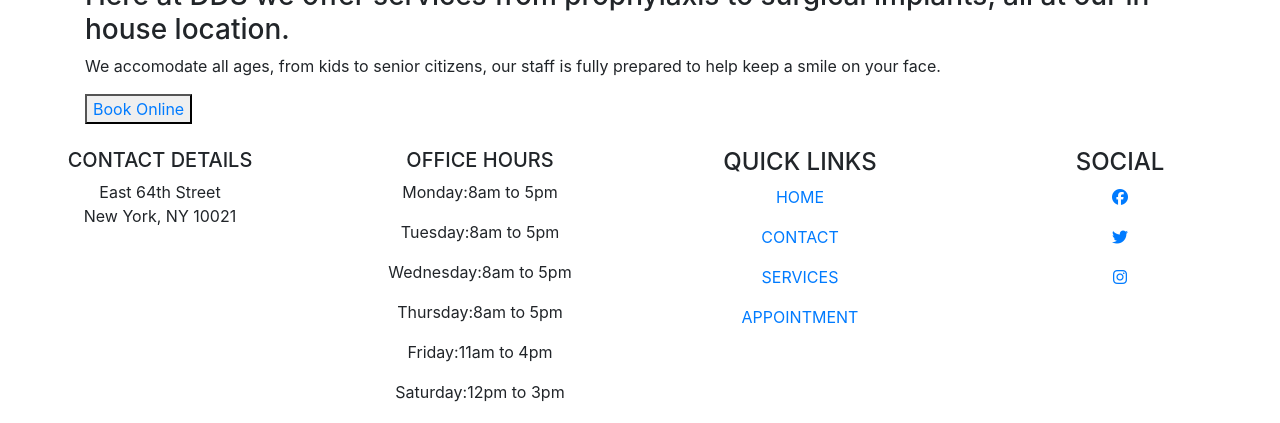
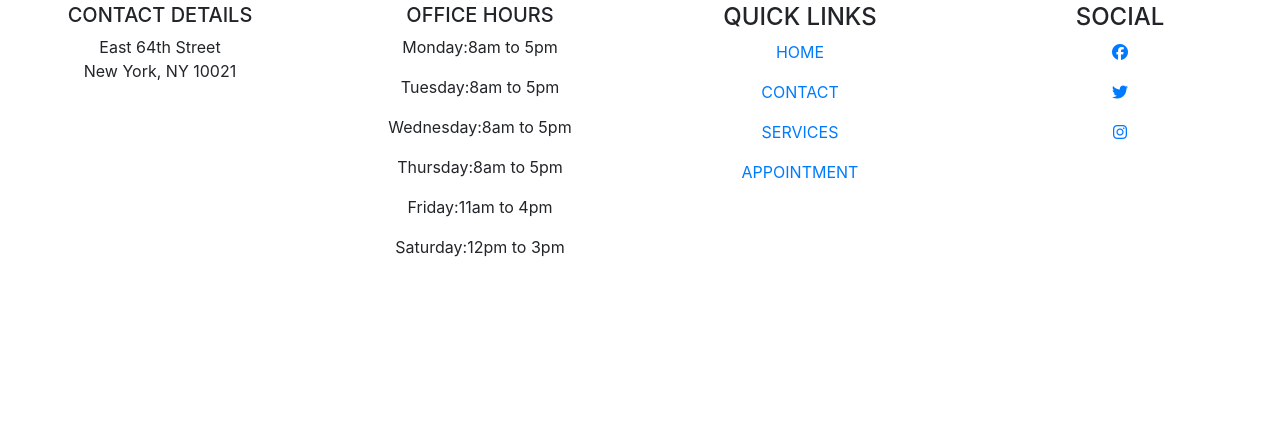
Before and after one commit to Akintola97/django_bootstrap, a Django app: page /services.html in a window 1280 px wide. Shown: the part 377-800 px from the top of the page. Run offline with Django 3.2, Linux system fonts and the light colour scheme; some libraries are stand-ins or nearby versions.

Commit message:
services (update)

```diff
--- a/django_bootstrap/base/templates/base/services.html
+++ b/django_bootstrap/base/templates/base/services.html
@@ -4,18 +4,12 @@
 
 
      {% block content %}
-    <div class = 'container' id = 'first-services'>
-        <div class = 'procedure-image'>
-            <img class = 'img-dentalprocedure' src = '{% static "/images/services-procedure.jpeg"%}'>
-        </div>
+
+<body>
+<div class="container-fluid p-0">
+    <div class="cover-image">
+        <img src='{% static "/images/dentist-bedside.jpg" %}'>
     </div>
-    <div class = 'container' id = 'firstservice-cont'>
-        <div class = 'serviceprocedure-header'>
-            <h3>Here at DDS we offer services from prophylaxis to surgical implants, all at our in house location.</h3>
-            <p id = 'serviceprocedure-body'>We accomodate all ages, from kids to senior citizens, our staff is fully prepared to help keep a smile on your face.</p>
-            <div class = 'services-appointmentbtn'>
-            <button id = 'schedule'><a id = 'book-online' href = '{% url "appointment" %}'>Book Online</button></a>
-        </div>
-        </div>
-    </div>
+</div>
+</body>
      {% endblock content %}
```
Also changed, not shown: 3 other files.
